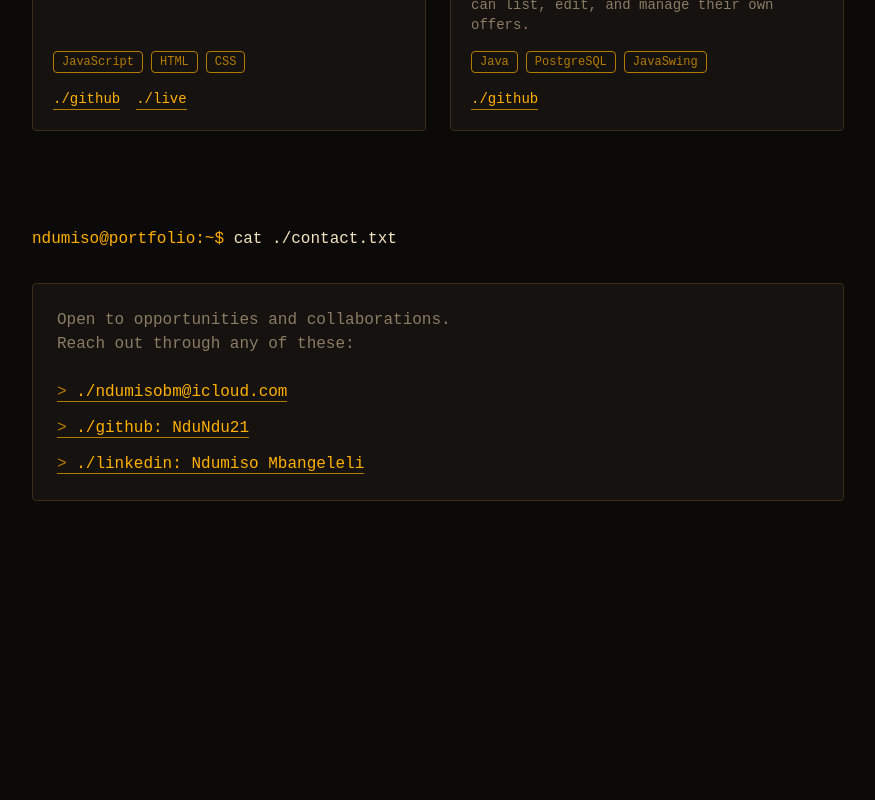
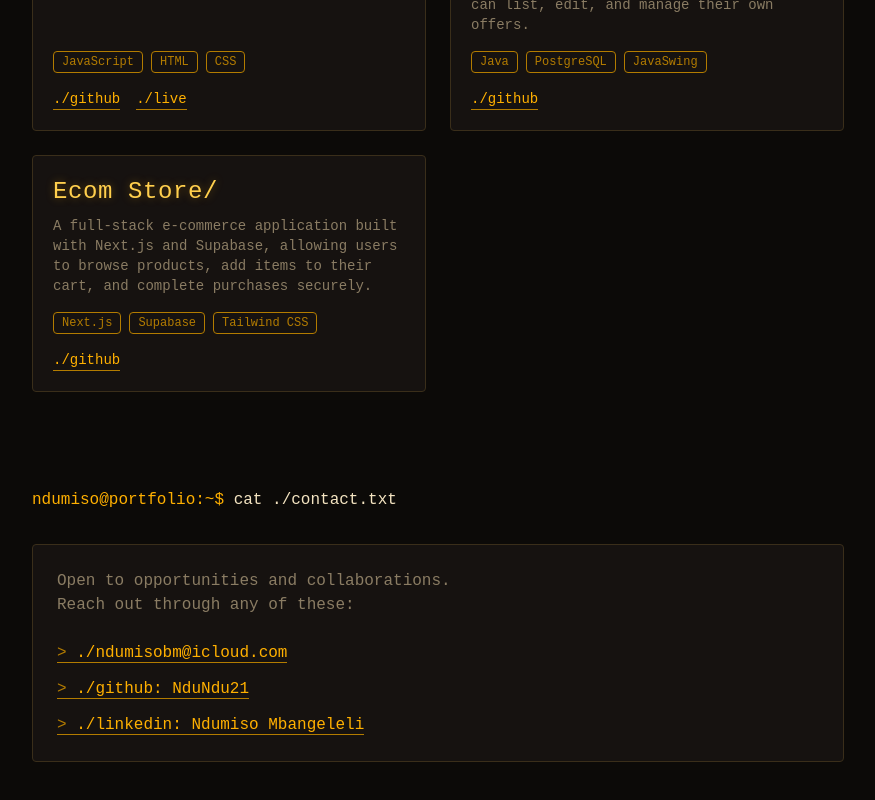
Before and after one commit to NduNdu21/ndumiso-mbangeleli, a React (Vite) app: page / in a window 1280 px wide. Shown: the part 1887-2687 px from the top of the page, without its empty margins (202-1077 px from the left). Before the commit the page ends 2436 px from the top, so only its background shows below. Built offline with nearby package versions, Linux system fonts and the light colour scheme.

Commit message:
Add latest project using NextJS stack

```diff
--- a/src/data/projects.js
+++ b/src/data/projects.js
@@ -33,6 +33,14 @@ const projects = [
       "A desktop Java application that matches South African students to bursaries and scholarships they qualify for, based on their academic results. Bursary providers can list, edit, and manage their own offers.",
     stack: ["Java", "PostgreSQL", "JavaSwing"],
     github: "https://github.com/NduNdu21/bursary-match",
+  },
+  {
+    id: "project-five",
+    name: "Ecom Store",
+    description:
+      "A full-stack e-commerce application built with Next.js and Supabase, allowing users to browse products, add items to their cart, and complete purchases securely.",
+    stack: ["Next.js", "Supabase", "Tailwind CSS"],
+    github: "https://github.com/NduNdu21/ecomstore",
   }
 ];
 
```
